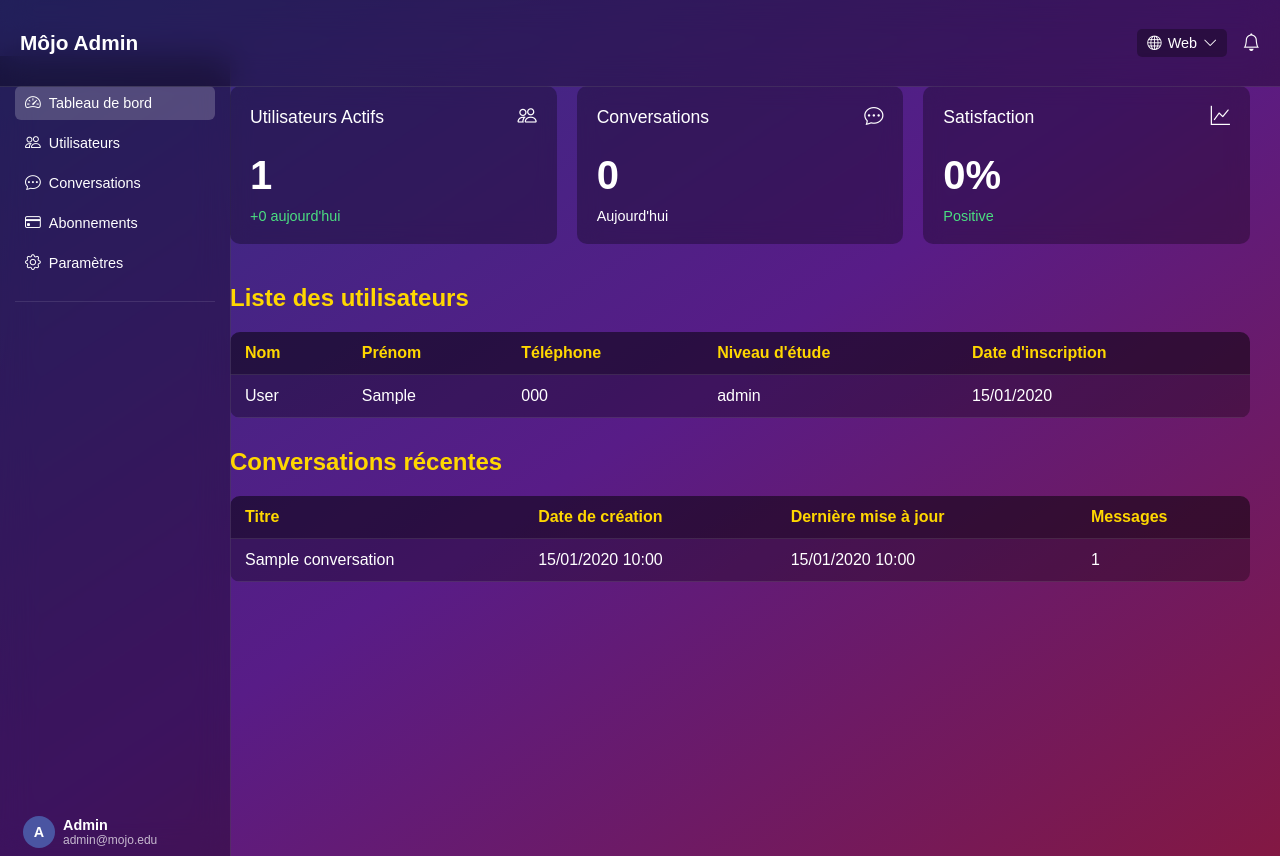
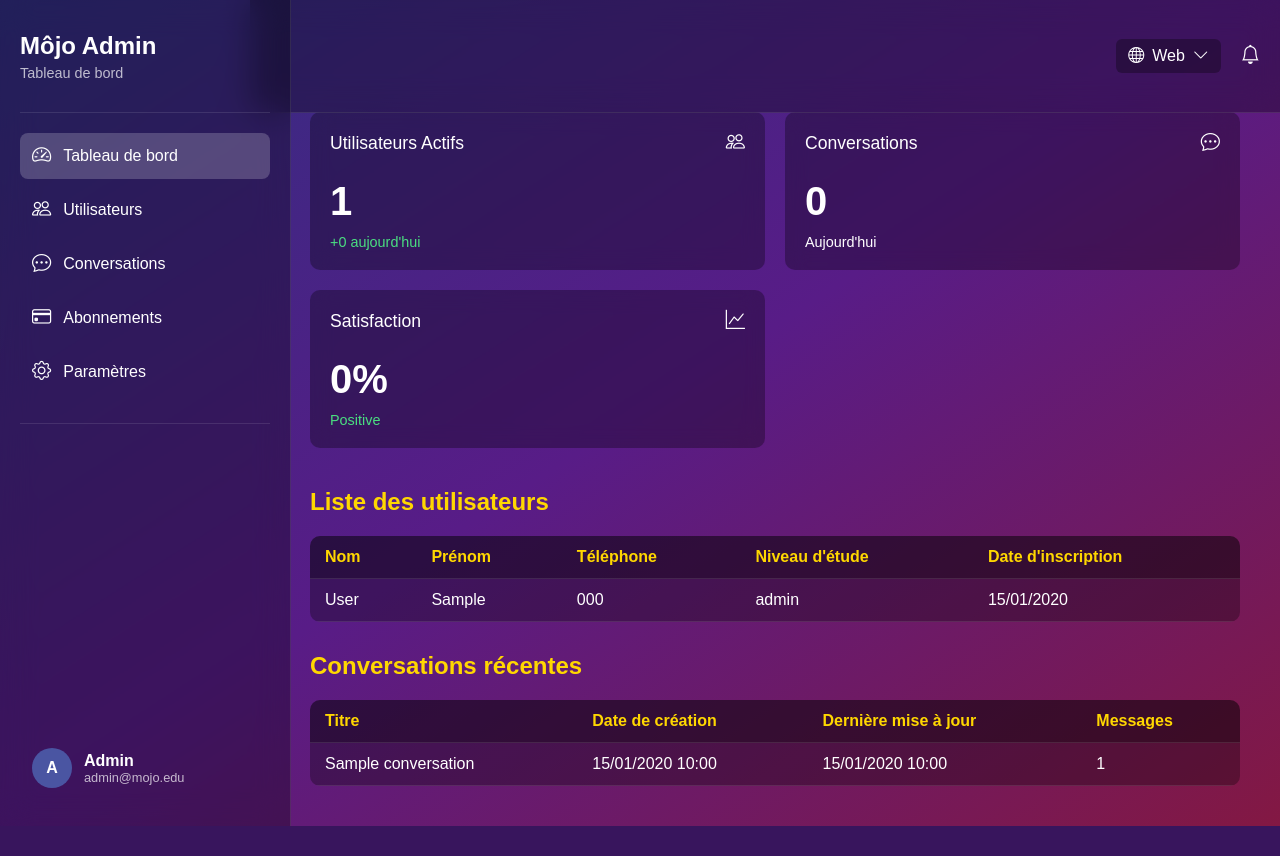
Before and after one commit to Gats2k/Exo, a Flask app: page /admin in a window 1280 px wide. After the commit the page ends 826 px from the top, so only its background shows below. Run offline with Flask 3, Linux system fonts and the light colour scheme; tables that the repository leaves empty hold one stand-in row (values such as "Sample post").

Commit message:
Restored to 'da4a7d03d8b7786a13e2d50c01518c081d347bb4'
Replit-Restored-To: da4a7d03d8b7786a13e2d50c01518c081d347bb4

```diff
--- a/templates/admin_dashboard.html
+++ b/templates/admin_dashboard.html
@@ -7,53 +7,41 @@
     <link rel="stylesheet" href="https://cdn.jsdelivr.net/npm/bootstrap-icons@1.11.3/font/bootstrap-icons.min.css">
     <style>
         :root {
-            --sidebar-width: 200px;
+            --sidebar-width: 250px;
         }
 
         .top-nav {
             display: flex;
-            justify-content: space-between;
+            justify-content: flex-end;
             align-items: center;
-            padding: 15px 20px;
+            padding: 20px;
+            gap: 20px;
             position: fixed;
             right: 0;
             top: 0;
-            left: 0;
-            height: 56px;
-            z-index: 101;
+            left: var(--sidebar-width);
+            height: 72px; /* Match height of sidebar header */
+            z-index: 100;
             background: rgba(0, 0, 0, 0.3);
             backdrop-filter: blur(16px);
             -webkit-backdrop-filter: blur(16px);
             border-bottom: 1px solid rgba(255, 255, 255, 0.1);
         }
 
-        .nav-left {
-            font-size: 1.3em;
-            font-weight: bold;
-            color: white;
-        }
-
-        .nav-right {
-            display: flex;
-            align-items: center;
-            gap: 15px;
-        }
-
         .web-selector {
             display: flex;
             align-items: center;
-            gap: 6px;
+            gap: 8px;
             color: white;
-            padding: 6px 10px;
-            border-radius: 5px;
+            padding: 8px 12px;
+            border-radius: 6px;
             background: rgba(0, 0, 0, 0.3);
             cursor: pointer;
-            font-size: 0.9em;
         }
 
         .notification-bell {
             color: white;
-            font-size: 1.1em;
+            font-size: 1.2em;
             cursor: pointer;
         }
 
@@ -64,17 +52,38 @@
             backdrop-filter: blur(16px);
             -webkit-backdrop-filter: blur(16px);
             border-right: 1px solid rgba(255, 255, 255, 0.1);
-            padding: 15px;
+            padding: 20px;
             position: fixed;
             left: 0;
-            top: 56px;
+            top: 0;
             display: flex;
             flex-direction: column;
             color: white;
+            z-index: 101;
+        }
+
+        .sidebar-header {
+            padding-bottom: 20px;
+            height: 72px;
+            display: flex;
+            flex-direction: column;
+            justify-content: center;
+            border-bottom: 1px solid rgba(255, 255, 255, 0.1);
+        }
+
+        .sidebar-title {
+            font-size: 1.5em;
+            font-weight: bold;
+            margin-bottom: 5px;
+        }
+
+        .sidebar-subtitle {
+            font-size: 0.9em;
+            color: rgba(255, 255, 255, 0.7);
         }
 
         .sidebar-section {
-            padding: 15px 0;
+            padding: 20px 0;
             border-bottom: 1px solid rgba(255, 255, 255, 0.1);
         }
 
@@ -86,14 +95,13 @@
         .nav-item {
             display: flex;
             align-items: center;
-            gap: 8px;
-            padding: 8px 10px;
+            gap: 12px;
+            padding: 12px;
             color: white;
             text-decoration: none;
-            border-radius: 6px;
-            margin-bottom: 6px;
+            border-radius: 8px;
+            margin-bottom: 8px;
             transition: background-color 0.2s;
-            font-size: 0.9em;
         }
 
         .nav-item:hover {
@@ -105,26 +113,25 @@
         }
 
         .nav-item i {
-            font-size: 1.1em;
+            font-size: 1.2em;
         }
 
         .admin-profile {
             display: flex;
             align-items: center;
-            gap: 8px;
-            padding: 8px;
+            gap: 12px;
+            padding: 12px;
         }
 
         .admin-avatar {
-            width: 32px;
-            height: 32px;
+            width: 40px;
+            height: 40px;
             background: #4A55A2;
             border-radius: 50%;
             display: flex;
             align-items: center;
             justify-content: center;
             font-weight: bold;
-            font-size: 0.9em;
         }
 
         .admin-info {
@@ -134,18 +141,17 @@
 
         .admin-name {
             font-weight: bold;
-            font-size: 0.9em;
         }
 
         .admin-email {
-            font-size: 0.75em;
+            font-size: 0.8em;
             color: rgba(255, 255, 255, 0.7);
         }
 
         .main-content {
             margin-left: var(--sidebar-width);
-            margin-top: 56px;
-            padding: 30px;
+            padding: 20px 20px 20px 40px;
+            padding-top: 92px; /* top-nav height (72px) + 20px */
         }
 
         body {
@@ -159,6 +165,7 @@
         .container {
             max-width: 1200px;
             margin: 0 auto;
+            padding: 20px;
         }
 
         .stats-grid {
@@ -242,21 +249,12 @@
     </style>
 </head>
 <body>
-    <div class="top-nav">
-        <div class="nav-left">Môjo Admin</div>
-        <div class="nav-right">
-            <div class="web-selector">
-                <i class="bi bi-globe"></i>
-                Web
-                <i class="bi bi-chevron-down"></i>
-            </div>
-            <div class="notification-bell">
-                <i class="bi bi-bell"></i>
-            </div>
+    <div class="sidebar">
+        <div class="sidebar-header">
+            <div class="sidebar-title">Môjo Admin</div>
+            <div class="sidebar-subtitle">Tableau de bord</div>
         </div>
-    </div>
 
-    <div class="sidebar">
         <div class="sidebar-section">
             <a href="#dashboard" class="nav-item active">
                 <i class="bi bi-speedometer2"></i>
@@ -292,6 +290,17 @@
     </div>
 
     <div class="main-content">
+        <div class="top-nav">
+            <div class="web-selector">
+                <i class="bi bi-globe"></i>
+                Web
+                <i class="bi bi-chevron-down"></i>
+            </div>
+            <div class="notification-bell">
+                <i class="bi bi-bell"></i>
+            </div>
+        </div>
+
         <div class="container">
             <div class="stats-grid">
                 <div class="stat-card">
```
